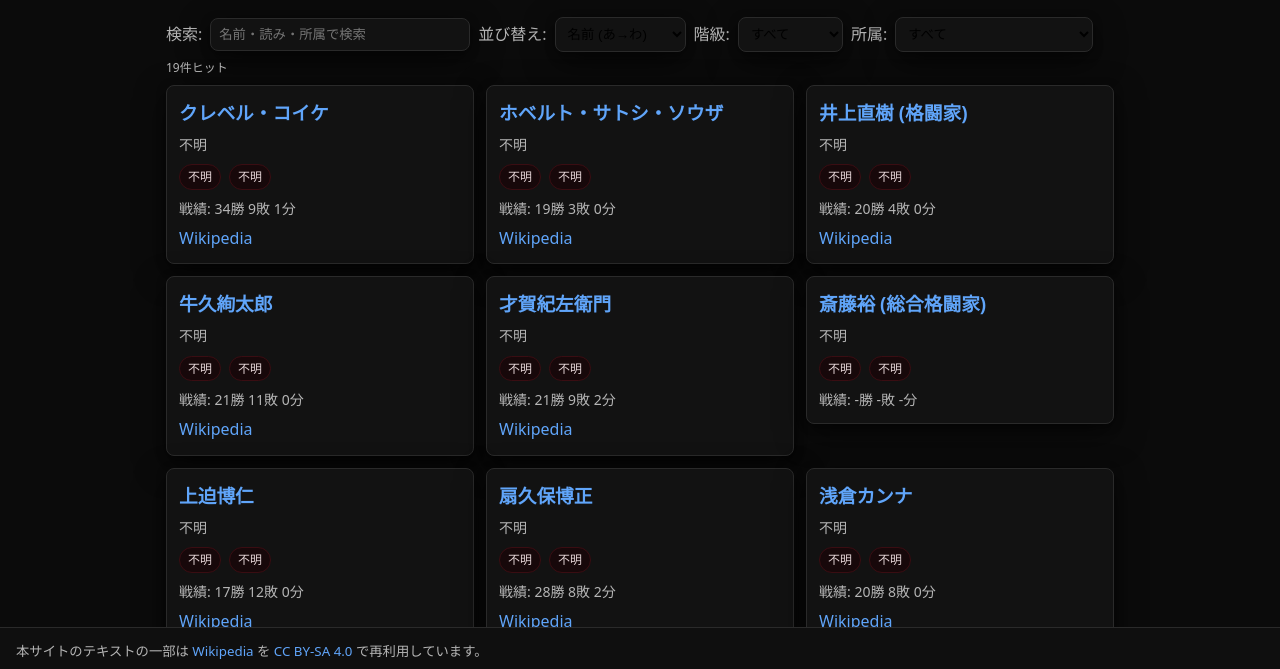
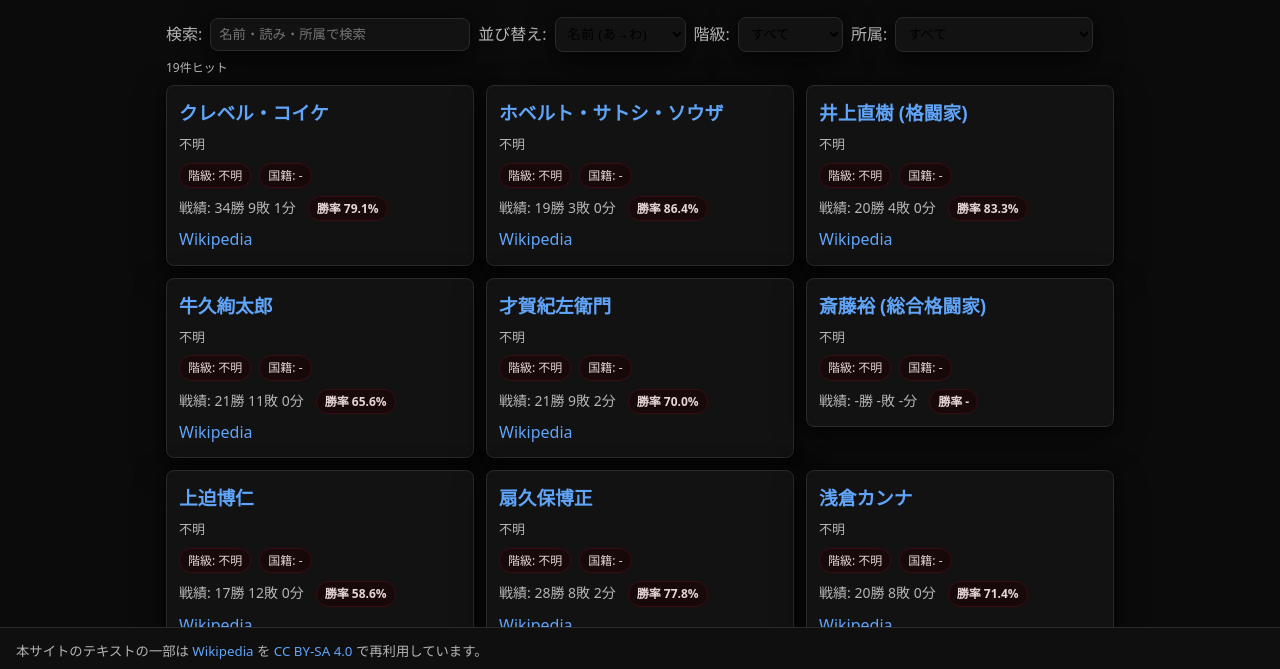
Before and after one commit to 920t920t/rizin, an Astro site: page /fighters in a window 1280 px wide. Shown: the part 126-795 px from the top of the page. Built offline with nearby package versions, Linux system fonts and the light colour scheme; Astro itself is replaced by a stand-in of ours.

Commit message:
feat(list): show kana/name/record/winrate/weight/nationality in cards; fix build

```diff
--- a/src/components/FighterCard.astro
+++ b/src/components/FighterCard.astro
@@ -1,17 +1,21 @@
 ---
 import type { Fighter } from '@lib/types';
-import { safeText } from '@lib/format';
+import { safeText, winRate } from '@lib/format';
 const { fighter } = Astro.props as { fighter: Fighter };
+const nat = fighter.profile?.nationality?.[0] ?? null;
 ---
 <article class="card">
   <h3 style="margin:0 0 6px 0;"><a href={`${import.meta.env.BASE_URL}fighters/${fighter.id}`}>{safeText(fighter.name)}</a></h3>
-  <div class="muted" style="font-size:14px;">{safeText(fighter.kana)}</div>
-  <div style="margin:8px 0;display:flex;gap:8px;flex-wrap:wrap;">
-    <span class="pill">{safeText(fighter.weightClass)}</span>
-    <span class="pill">{safeText(fighter.affiliation)}</span>
+  <div class="muted" style="font-size:13px;">{safeText(fighter.kana)}</div>
+  <div style="margin:8px 0;display:flex;gap:8px;flex-wrap:wrap;align-items:center;">
+    <span class="pill">階級: {safeText(fighter.weightClass)}</span>
+    <span class="pill">国籍: {nat ?? '-'}</span>
   </div>
-  <div class="muted" style="font-size:14px;">
-    戦績: {fighter.record?.wins ?? '-'}勝 {fighter.record?.losses ?? '-'}敗 {fighter.record?.draws ?? '-'}分
+  <div style="display:flex;gap:12px;flex-wrap:wrap;align-items:baseline;">
+    <div class="muted" style="font-size:14px;">
+      戦績: {fighter.record?.wins ?? '-'}勝 {fighter.record?.losses ?? '-'}敗 {fighter.record?.draws ?? '-'}分
+    </div>
+    <div class="pill" title="勝率（勝/勝敗）" style="font-weight:700;">勝率 {winRate(fighter.record?.wins, fighter.record?.losses, fighter.record?.draws)}</div>
   </div>
   {fighter.wikipedia?.url && (
     <div style="margin-top:6px;">
--- a/src/components/FighterList.astro
+++ b/src/components/FighterList.astro
@@ -1,6 +1,7 @@
 ---
 import type { Fighter } from '@lib/types';
 import FighterCard from './FighterCard.astro';
+import { primaryNationality } from '@lib/format';
 const { fighters } = Astro.props as { fighters: Fighter[] };
 ---
 <section aria-labelledby="fighters-heading">
--- a/src/lib/format.ts
+++ b/src/lib/format.ts
@@ -2,3 +2,18 @@ export function safeText(s: string | null | undefined, fallback = "不明"): str
   if (s === undefined || s === null || String(s).trim() === "") return fallback;
   return String(s);
 }
+
+export function winRate(wins?: number | null, losses?: number | null, draws?: number | null): string {
+  const w = Number(wins ?? 0);
+  const l = Number(losses ?? 0);
+  const d = Number(draws ?? 0);
+  const den = w + l; // 勝率は(勝/勝敗)
+  if (!den) return "-";
+  const rate = (w / den) * 100;
+  return `${rate.toFixed(1)}%`;
+}
+
+export function primaryNationality(nats?: string[] | null): string | null {
+  if (!nats || !Array.isArray(nats) || nats.length === 0) return null;
+  return nats[0] ?? null;
+}
```
